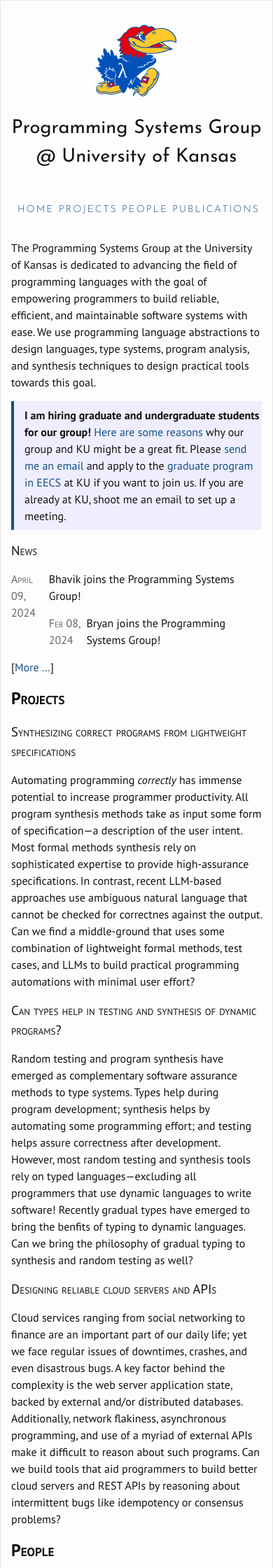
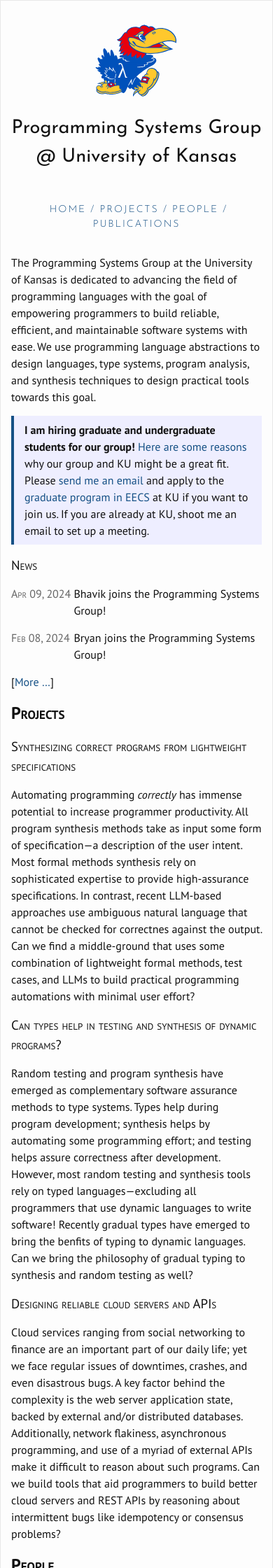
Before and after one commit to ku-progsys/ku-progsys.github.io, a Jekyll site: the page built from index.md, in a window 390 px wide. Shown: the top 2240 px of the page at 70% size. Built offline with Jekyll 4.4.1, drawn with Linux system fonts in a browser that asks for light colours; nearby versions of some CDN libraries.

Commit message:
mobile friendly

```diff
--- a/_sass/_color.scss
+++ b/_sass/_color.scss
@@ -87,6 +87,7 @@ body.light {
     background-color: $l-code;
     padding-top: 0.5em;
     padding-bottom: 0.5em;
+    padding-right: 0.5em;
   }
 
   /**
--- a/assets/css/style.scss
+++ b/assets/css/style.scss
@@ -364,8 +364,8 @@ pre {
   padding-left: 2em;
   padding-right: 2em;
   @include media-query($on-palm) {
-    display: none;
-    content: "";
+    padding-left: 0em;
+    padding-right: 0em;
   }
 }
 .site-navigation-br {
@@ -703,18 +703,25 @@ pre {
 .people {
   display: flex;
   flex-wrap: wrap;
+  justify-content: space-between;
+  margin-left: 0.5em;
+  margin-right: 0.5em;
 }
 
 .person {
   display: block;
   margin-bottom: 2em;
-  width: 33%;
+  max-width: 33%;
+  float: left;
   > a {
     font-size: 0.9rem;
   }
   > p {
     padding-right: 1em;
     margin-bottom: 0px;
+  }
+  @include media-query($on-palm) {
+    max-width: 50%;
   }
 }
 .social {
@@ -774,10 +781,16 @@ pre {
   color: #666;
   font-variant: small-caps;
   font-size: 1rem;
+  @include media-query($on-palm) {
+    width: 25%;
+  }
 }
 
 .news-matter {
   margin-left: 15%;
+  @include media-query($on-palm) {
+    margin-left: 25%;
+  }
 }
 
 .no-bottom {
--- a/index.md
+++ b/index.md
@@ -11,13 +11,7 @@ layout: default
 {% for info in news limit: 5 %}
 <div class="news">
   <div class="news-date">
-{% assign m = info.date | date: "%B" %}
-
-{% case m %}
-  {% when 'April' or 'May' or 'June' or 'July' %}{{ m }}
-  {% when 'September' %} Sept
-  {% else %}{{ info.date | date: "%b" }}
-{% endcase %}
+{{ info.date | date: "%b" }}
 {{ info.date | date: ' %d, %Y' }}</div>
   <div class="news-matter">{{ info.content | markdownify }}</div>
 </div>
```
